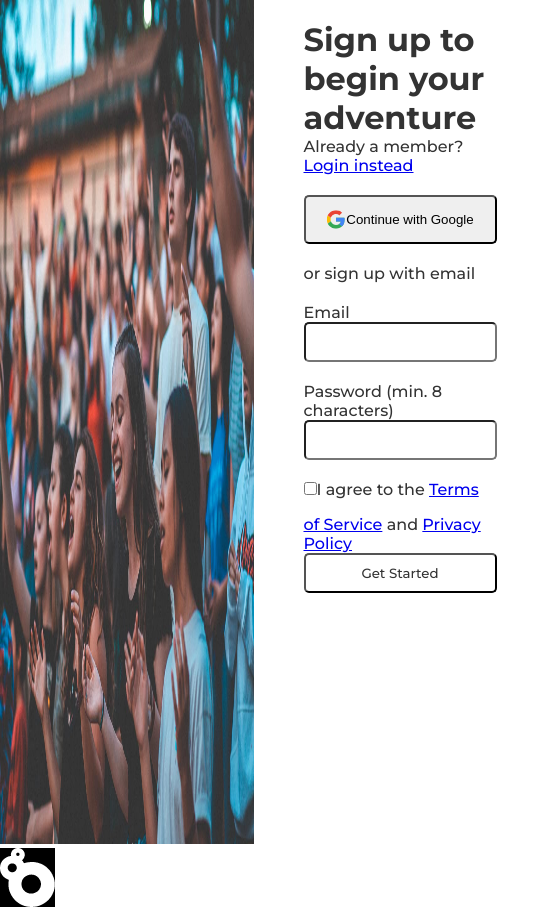
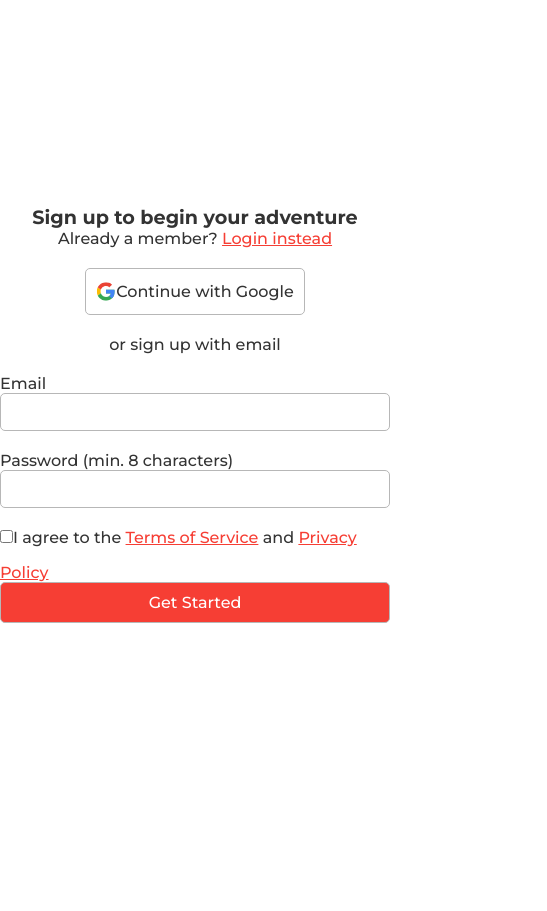
Before and after one commit to abdullahmorrison/Sign-in-Page, a React (Create React App) app: page / in a window 390 px wide. Shown: the whole page, 547 px wide, since content can reach past the window. After the commit the page ends 856 px from the top, so only its background shows below. Built offline with nearby package versions, Linux system fonts and the light colour scheme.

Commit message:
completed design

```diff
--- a/public/styles.css
+++ b/public/styles.css
@@ -18,6 +18,14 @@ input {
   font-family: "Montserrat", -apple-system, BlinkMacSystemFont, avenir next, avenir, segoe ui, helvetica neue, helvetica, Ubuntu, roboto, noto, arial, sans-serif;
 }
 
+h1 {
+  font-size: 1.2em;
+}
+
+a {
+  color: var(--primaryColor);
+}
+
 input {
   border-radius: 5px;
   padding: 10px 10px;
@@ -27,13 +35,24 @@ input {
   display: flex;
 }
 
+.image {
+  position: relative;
+  top: 0;
+  left: 0;
+}
 .image__backdrop {
   height: 100vh;
   width: 65vw;
 }
+.image__outstem {
+  position: absolute;
+  top: 85vh;
+  left: 1vw;
+  width: 5vw;
+}
 
 .sign-in {
-  padding: 20px 50px;
+  padding: 50px;
   display: flex;
   flex-flow: column nowrap;
 }
@@ -44,13 +63,66 @@ input {
 }
 .sign-in__email input {
   margin-bottom: 20px;
+  border: 1px solid var(--secondaryColor);
 }
-
-#google-button {
+.sign-in__email input:focus {
+  outline: none;
+  border: 1px solid var(--primaryColorActivated);
+}
+.sign-in__email input[type=submit]:active {
+  background-color: var(--primaryColorActivated);
+}
+.sign-in #google-button {
+  background: none;
   border-radius: 5px;
   margin: 20px 0;
   padding: 10px;
   display: flex;
   justify-content: center;
   align-items: center;
+}
+.sign-in #google-button:hover {
+  background-color: var(--secondaryColor);
+}
+
+button,
+input[type=submit] {
+  color: inherit;
+  border: 1px solid var(--secondaryColor);
+  font: inherit;
+  cursor: pointer;
+  outline: inherit;
+}
+
+input[type=submit] {
+  color: white;
+  background-color: var(--primaryColor);
+}
+
+@media screen and (max-width: 1000px) {
+  #root {
+    display: flex;
+    justify-content: center;
+    align-items: center;
+  }
+
+  .sign-in {
+    background-color: white;
+    position: absolute;
+  }
+
+  .image__backdrop {
+    height: 100vh;
+    width: 100vw;
+  }
+}
+@media screen and (max-width: 550px) {
+  .sign-in {
+    height: 100%;
+    width: 100%;
+    padding: 10px 0;
+    display: flex;
+    justify-content: center;
+    align-items: center;
+  }
 }/*# sourceMappingURL=styles.css.map */
--- a/public/styles.scss
+++ b/public/styles.scss
@@ -20,6 +20,12 @@ input {
     avenir, segoe ui, helvetica neue, helvetica, Ubuntu, roboto, noto, arial,
     sans-serif;
 }
+h1 {
+  font-size: 1.2em;
+}
+a {
+  color: var(--primaryColor);
+}
 
 input {
   border-radius: 5px;
@@ -30,13 +36,22 @@ input {
   display: flex;
 }
 .image {
+  position: relative;
+  top: 0;
+  left: 0;
   &__backdrop {
     height: 100vh;
     width: 65vw;
   }
+  &__outstem {
+    position: absolute;
+    top: 85vh;
+    left: 1vw;
+    width: 5vw;
+  }
 }
 .sign-in {
-  padding: 20px 50px;
+  padding: 50px;
 
   display: flex;
   flex-flow: column nowrap;
@@ -47,15 +62,65 @@ input {
     margin-top: 20px;
     input {
       margin-bottom: 20px;
+      border: 1px solid var(--secondaryColor);
+    }
+    input:focus {
+      outline: none;
+      border: 1px solid var(--primaryColorActivated);
+    }
+    input[type="submit"]:active {
+      background-color: var(--primaryColorActivated);
+    }
+  }
+  #google-button {
+    background: none;
+    border-radius: 5px;
+    margin: 20px 0;
+    padding: 10px;
+    display: flex;
+    justify-content: center;
+    align-items: center;
+    &:hover {
+      background-color: var(--secondaryColor);
     }
   }
 }
 
-#google-button {
-  border-radius: 5px;
-  margin: 20px 0;
-  padding: 10px;
-  display: flex;
-  justify-content: center;
-  align-items: center;
+button,
+input[type="submit"] {
+  color: inherit;
+  border: 1px solid var(--secondaryColor);
+  font: inherit;
+  cursor: pointer;
+  outline: inherit;
 }
+input[type="submit"] {
+  color: white;
+  background-color: var(--primaryColor);
+}
+
+@media screen and (max-width: 1000px) {
+  #root {
+    display: flex;
+    justify-content: center;
+    align-items: center;
+  }
+  .sign-in {
+    background-color: white;
+    position: absolute;
+  }
+  .image__backdrop {
+    height: 100vh;
+    width: 100vw;
+  }
+}
+@media screen and (max-width: 550px) {
+  .sign-in {
+    height: 100%;
+    width: 100%;
+    padding: 10px 0;
+    display: flex;
+    justify-content: center;
+    align-items: center;
+  }
+}
--- a/src/components/Image.jsx
+++ b/src/components/Image.jsx
@@ -5,7 +5,7 @@ const Image = () =>{
     return (
         <div className="image">
             <img src={backdrop} className="image__backdrop" alt="back drop"/>
-            <img src={outstem_logo} alt="outstem logo" Style="background: black"/>
+            <img src={outstem_logo} className="image__outstem" alt="outstem logo"/>
         </div>
     )
 }
```
Also changed, not shown: 1 other file (tests, documents, lock files or other folders).
